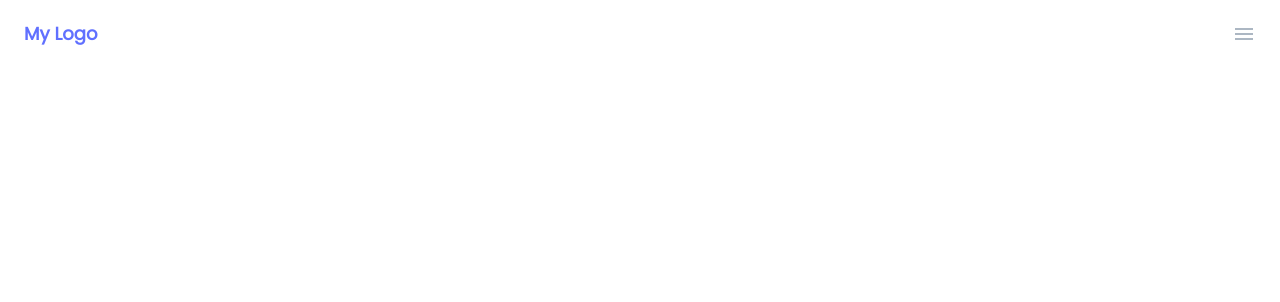
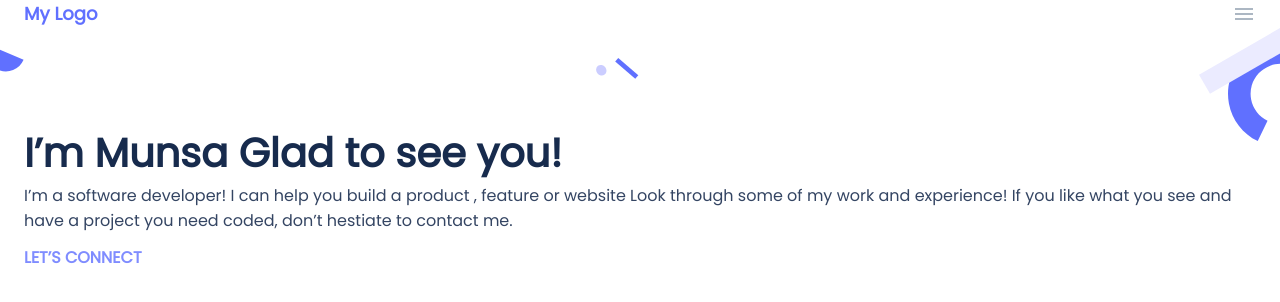
Before and after one commit to Munsa1/portfolio-responsive, a plain HTML site: page index.html in a window 1280 px wide. Drawn offline with nearby package versions, Linux system fonts and the light colour scheme.

Commit message:
Add mid section

```diff
--- a/index.html
+++ b/index.html
@@ -10,10 +10,22 @@
 </head>
 <body>
    <header class="header">
-    <div class="headerContainer">
+    <div class="headerContainer pageMargin">
       <a href="" class="logo">My Logo</a>
       <span class="material-symbols-outlined" style="color: #ACB7C3;">menu</span>
     </div>
    </header>
+   <section class="main-section">
+       <div class="sectionContainer">
+        <h1 class="heading-1 headerColor pageMargin">I’m Munsa Glad to see you!</h1>
+        <p class="par-1 pageMargin parColor">I’m a software developer! I can help you build
+        a product , feature or website Look through some of my work and
+        experience! If you like what you see and have a project you
+        need coded, don’t hestiate to contact me.</p>
+        <h2 class="subtiite pageMargin">LET’S CONNECT</h2>
+       </div>
+
+
+   </section>
 </body>
 </html>
--- a/style.css
+++ b/style.css
@@ -13,9 +13,6 @@
     display: flex;
     justify-content: space-between;
     align-items: center;
-    margin: 0 24px;
-    margin-top: 20px;
-
 }
 
 .logo {
@@ -23,3 +20,40 @@
     font-weight: 700;
     font-size: 18px;
 }
+
+.main-section {
+    background-image: url('images/Ellipse\ 11.svg'), url('images/Ellipse\ 5.svg'), url('images/Rectangle\ 7.svg'), url('images/Rectangle\ 4.svg'), url('images/Ellipse\ 3.svg');
+    background-repeat: no-repeat, no-repeat, no-repeat, no-repeat, no-repeat;
+    background-position: left 8%, 47% 16%, 49% 14%, right top, 100% 10%;
+}
+
+.sectionContainer {
+    display: flex;
+    flex-direction: column;
+}
+/* Reusable Classes*/
+.headerColor {
+    color: #172B4D;
+}
+
+.pageMargin {
+    margin: 0 24px;
+}
+
+.parColor {
+    color:#344563
+}
+.heading-1 {
+
+    margin-top: 96px;
+    font-style: normal;
+    font-weight: 700;
+    font-size: 40px;
+}
+
+.subtiite {
+    margin-top: 12px;
+    color: #7F8CFF;
+    font-size: 16px;
+
+}
```
Also changed, not shown: images/Ellipse 11.svg (added), images/Ellipse 3.svg (added), images/Ellipse 5.svg (added), images/Rectangle 4.svg (added), images/Rectangle 7.svg (added).
